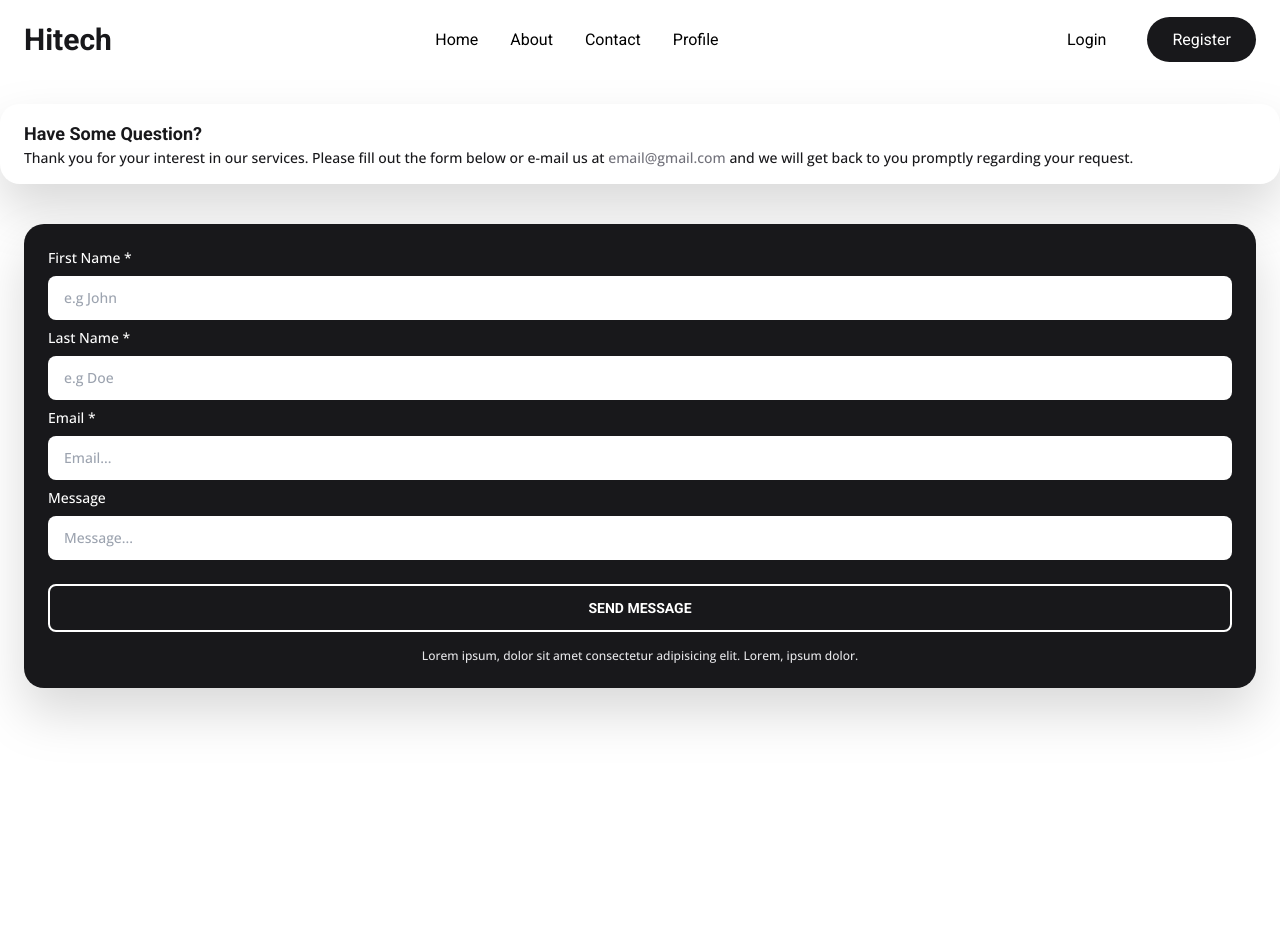
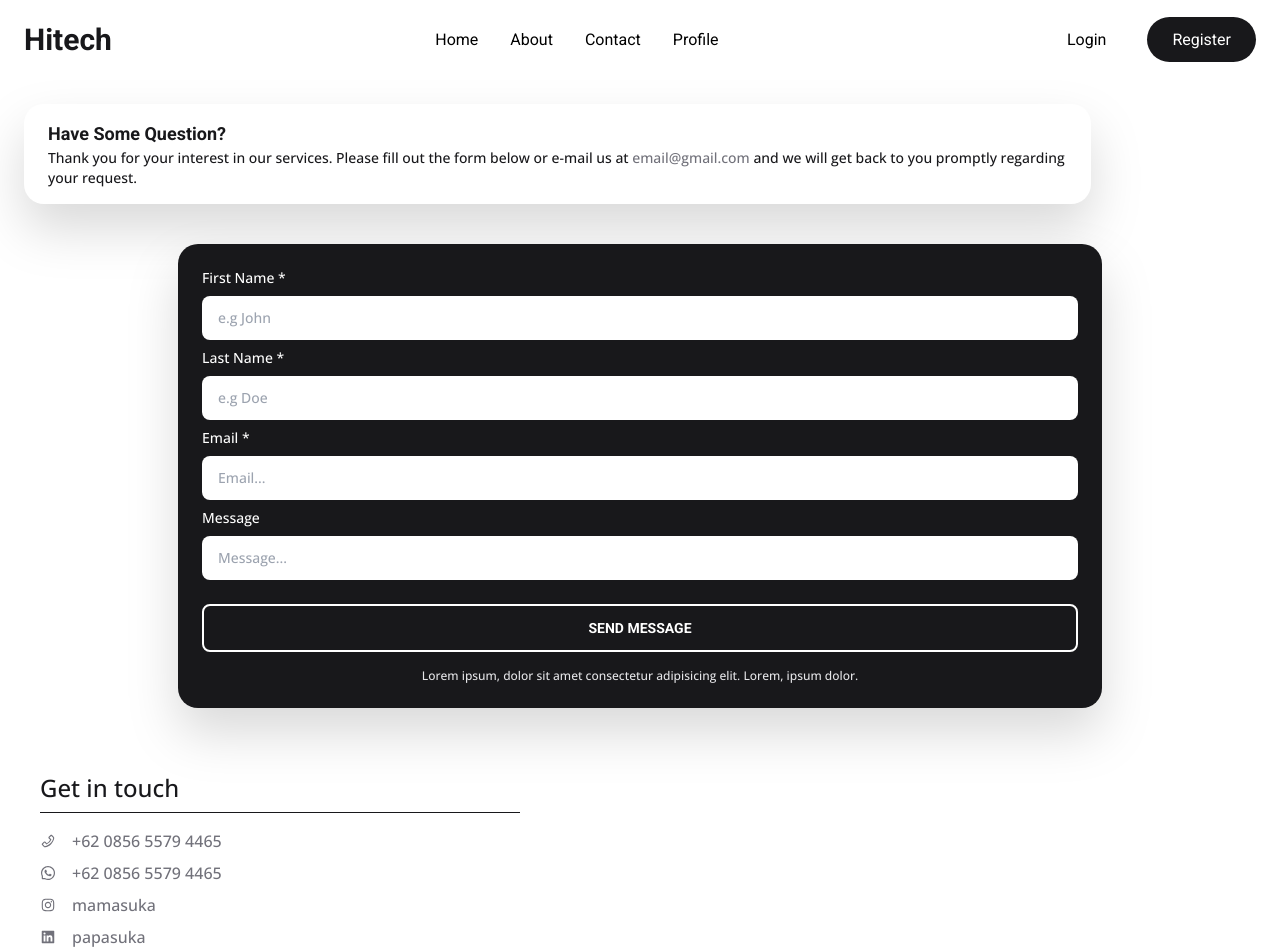
Before and after one commit to pujiragil/Hitech, a React (Vite) app: page /contact in a window 1280 px wide. Shown: the top 952 px of the page. Before the commit the page ends 800 px from the top, so only its background shows below. Built offline with nearby package versions, Linux system fonts and the light colour scheme.

Commit message:
change contact page size

```diff
--- a/src/App.jsx
+++ b/src/App.jsx
@@ -1,4 +1,5 @@
 import { BrowserRouter, Routes, Route } from "react-router-dom"
+import Navbar from "./components/Navbar"
 import ContactPage from "./pages/ContactPage"
 import HomePage from "./pages/HomePage"
 import Profile from "./pages/Profile"
@@ -6,6 +7,7 @@ import Profile from "./pages/Profile"
 function App() {
   return (
     <BrowserRouter>
+      <Navbar />
       <Routes>
         <Route path="/" element={<HomePage />} />
         <Route path="profile" element={<Profile />} />
--- a/src/components/Contact.jsx
+++ b/src/components/Contact.jsx
@@ -1,18 +1,20 @@
 import React from 'react'
 import contactSvg from '../assets/contact.svg'
+import Con from './profile/contact'
+import { AiFillLinkedin, AiOutlineExclamationCircle, AiOutlineInstagram, AiOutlinePhone, AiOutlineWhatsApp } from 'react-icons/ai'
 
 const Contact = () => {
   return (
     <div className="bg-white">
       <div className="container mx-auto">
         <div className="flex flex-col font-open text-zinc-900 py-6">
-          <div className="bg-white drop-shadow-2xl mb-10 px-6 py-4 rounded-large">
+          <div className="bg-white drop-shadow-2xl sm:mx-6 sm:w-10/12 sm:h-fit mb-10 px-6 py-4 rounded-large mx-1">
             <h1 className="font-roboto text-lg font-bold">Have Some Question?</h1>
             <p className="text-sm">Thank you for your interest in our services. Please fill out the form below or e-mail us at <a className="text-zinc-500" href="https://google.com" target="_blank">email@gmail.com</a> and we will get back to you promptly regarding your request.</p>
           </div>
-          <div className="flex mx-6">
+          <div className="flex mx-6 sm:flex-col sm:items-center">
             <img className="hidden" src={contactSvg} alt="svg" />
-            <div className="flex flex-col bg-zinc-900 p-6 w-full rounded-large text-white drop-shadow-2xl">
+            <div className="flex sm:w-9/12 flex-col bg-zinc-900 p-6 w-full rounded-large text-white drop-shadow-2xl">
               <div className="field flex flex-col">
                 <label className="text-sm mb-2" htmlFor="firstname">First Name *</label>
                 <input className="text-sm px-4 py-3 rounded-lg text-zinc-900 focus:outline-none focus:border-none mb-2" type="text" name="firstname" placeholder="e.g John" />
@@ -33,6 +35,16 @@ const Contact = () => {
               <p className="text-xs text-center text-zinc-200">Lorem ipsum, dolor sit amet consectetur adipisicing elit. Lorem, ipsum dolor.</p>
             </div>
           </div>
+          <div className="flex sm:flex-col bg-white text-zinc-900 sm:w-2/5 font-open sm:mx-6 sm:mt-12 p-4">
+            <h1 className="text-2xl font-medium mb-2">Get in touch</h1>
+            <p className="border-b border-zinc-900 mb-4"></p>
+            <div>
+              <Con icon={<AiOutlinePhone />} text="+62 0856 5579 4465" />
+              <Con icon={<AiOutlineWhatsApp />} text="+62 0856 5579 4465" />
+              <Con icon={<AiOutlineInstagram />} text="mamasuka" />
+              <Con icon={<AiFillLinkedin />} text="papasuka" />
+            </div>
+          </div>
         </div>
       </div>
     </div>
--- a/src/pages/ContactPage.jsx
+++ b/src/pages/ContactPage.jsx
@@ -1,10 +1,8 @@
 import Contact from "../components/Contact"
-import Navbar from "../components/Navbar"
 
 const ContactPage = () => {
   return (
     <>
-      <Navbar />
       <Contact />
     </>
   )
--- a/src/pages/HomePage.jsx
+++ b/src/pages/HomePage.jsx
@@ -1,6 +1,5 @@
 import CardSection from '../components/CardSection'
 import Hero from '../components/Hero'
-import Navbar from '../components/Navbar'
 import Section from '../components/Section'
 import Testimonial from '../components/Testimonial'
 import { obj1, obj2 } from '../components/fragments/secObj'
@@ -10,7 +9,6 @@ import Footer from '../components/Footer'
 const HomePage = () => {
   return (
     <>
-      <Navbar />
       <Hero />
       <Section {...obj1} />
       <CardSection />
--- a/src/pages/Profile.jsx
+++ b/src/pages/Profile.jsx
@@ -1,12 +1,9 @@
 import React from 'react'
-import Footer from '../components/Footer'
-import Navbar from '../components/Navbar'
 import ProfileSection from '../components/profile/ProfileSection'
 
 const Profile = () => {
   return (
     <>
-      <Navbar />
       <ProfileSection />
     </>
   )
```
